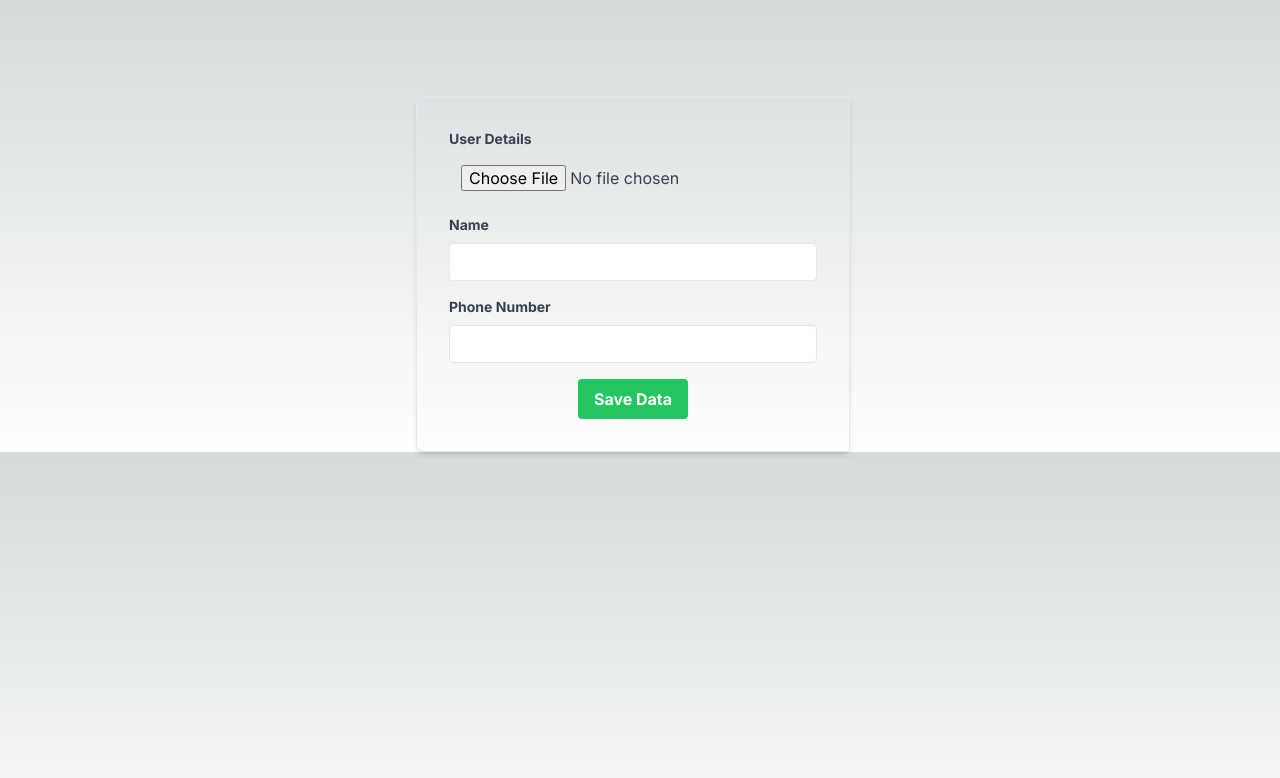
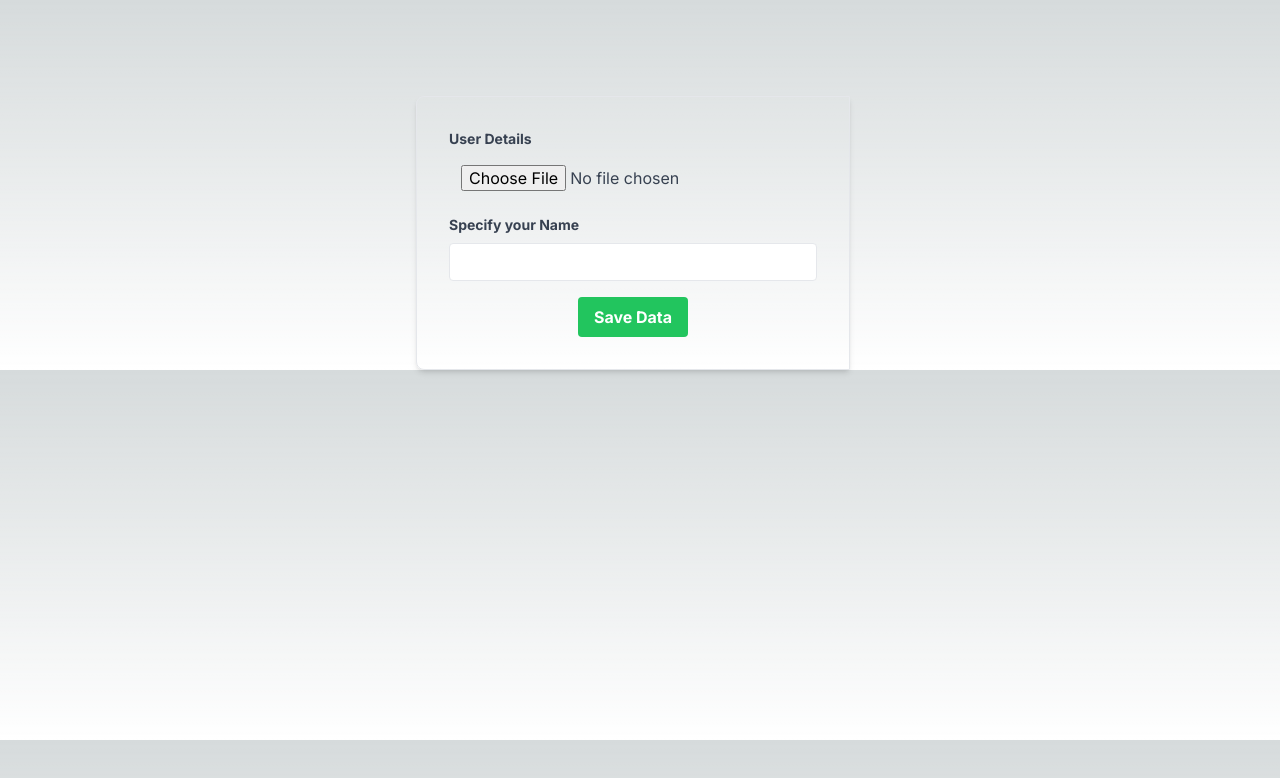
Before and after one commit to BisiOlaYemi/Challenge, a Next.js app: page /dashboard in a window 1280 px wide. Shown: the top 778 px of the page. Built offline with nearby package versions, Linux system fonts and the light colour scheme.

Commit message:
Made new changes to component

```diff
--- a/src/app/dashboard/page.js
+++ b/src/app/dashboard/page.js
@@ -9,7 +9,6 @@
   const validationSchema = Yup.object({
     picture: Yup.mixed().required('Please upload a picture'),
     name: Yup.string().required('Please enter your name'),
-    phoneNumber: Yup.string().required('Please enter your phone number'),
   });
 
   const handleSubmit = (values, { setSubmitting }) => {
@@ -54,7 +53,7 @@
                   </div>
                   <div className="mb-4">
                     <label htmlFor="name" className="block text-gray-700 text-sm font-bold mb-2">
-                      Name
+                     Specify your Name
                     </label>
                     <Field
                       type="text"
@@ -63,25 +62,6 @@
                       className="appearance-none border rounded w-full py-2 px-3 text-gray-700 leading-tight focus:outline-none focus:shadow-outline"
                     />
                     <ErrorMessage name="name" component="div" className="text-red-500 text-xs mt-1" />
-                  </div>
-                  <div className="mb-4">
-                    <label
-                      htmlFor="phoneNumber"
-                      className="block text-gray-700 text-sm font-bold mb-2"
-                    >
-                      Phone Number
-                    </label>
-                    <Field
-                      type="text"
-                      name="phoneNumber"
-                      id="phoneNumber"
-                      className="appearance-none border rounded w-full py-2 px-3 text-gray-700 leading-tight focus:outline-none focus:shadow-outline"
-                    />
-                    <ErrorMessage
-                      name="phoneNumber"
-                      component="div"
-                      className="text-red-500 text-xs mt-1"
-                    />
                   </div>
                   <div className="flex justify-center">
                     <button
@@ -97,7 +77,7 @@
             </Formik>
           ) : (
             <div className="w-1/3 p-8 rounded-r-lg shadow-md">
-              <h2 className="text-2xl font-bold mb-4">Submitted Information:</h2>
+              <h2 className="text-2xl font-bold mb-4">{submittedData.name} Information:</h2>
               <div className="mb-4">
                 <strong>Picture:</strong>
                 {submittedData.picture && (
@@ -111,9 +91,7 @@
               <p>
                 <strong>Name:</strong> {submittedData.name}
               </p>
-              <p>
-                <strong>Phone Number:</strong> {submittedData.phoneNumber}
-              </p>
+
             </div>
           )}
         </div>
```
